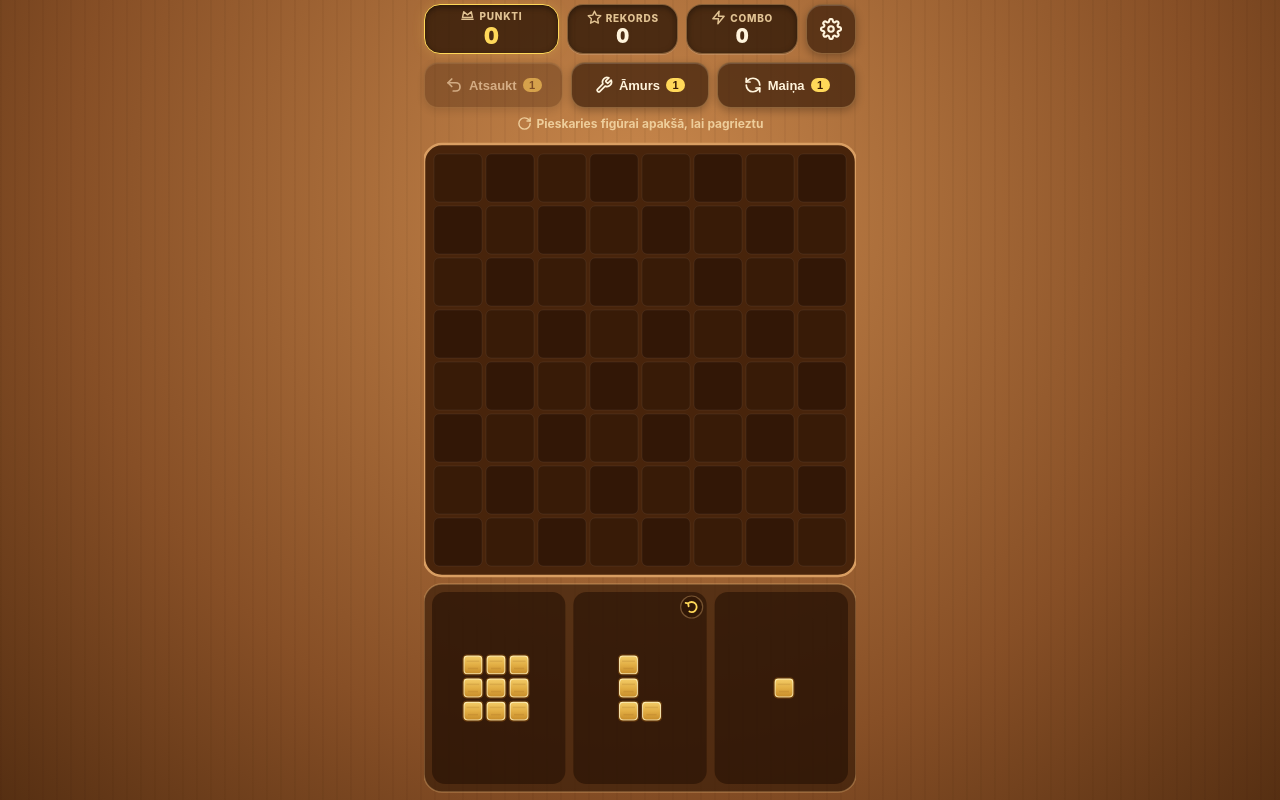
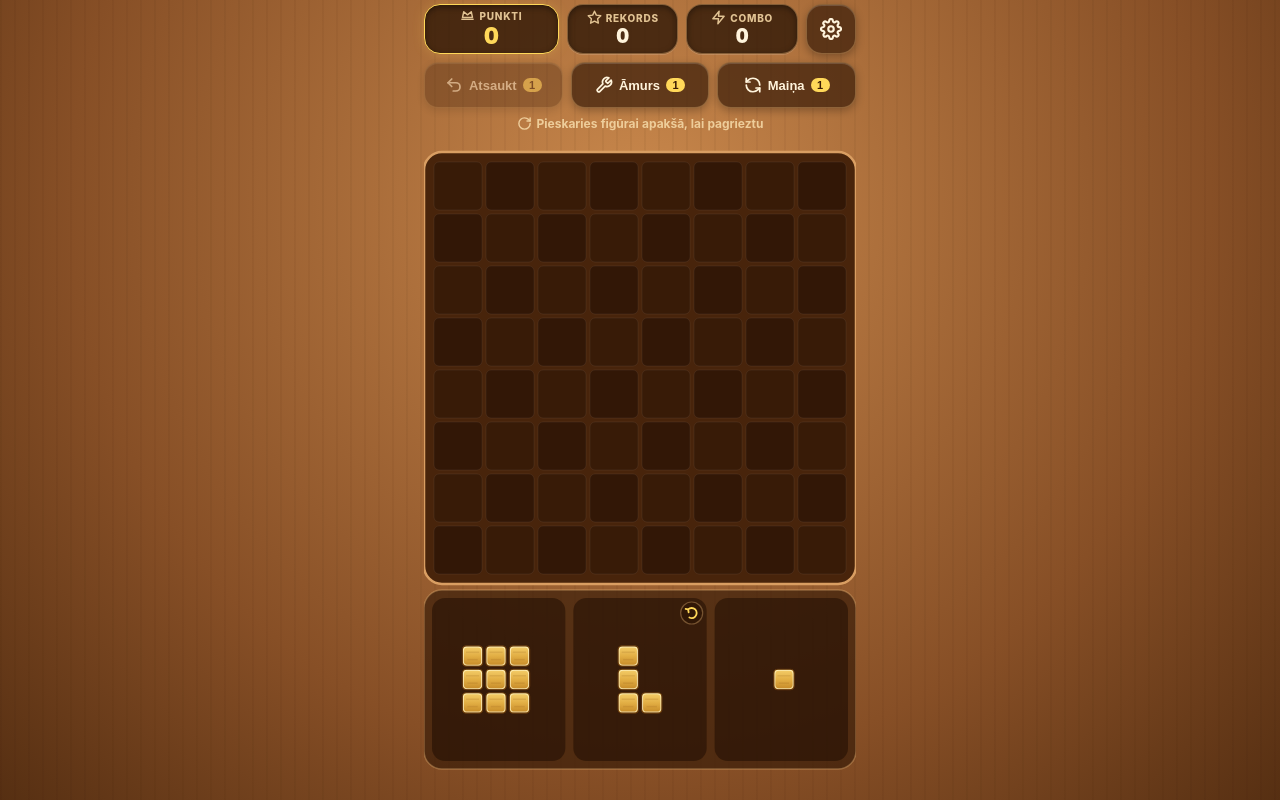
Before and after one commit to janism-web/koka-bluki, a plain HTML site: page index.html in a window 1280 px wide. Drawn offline with Linux system fonts and the light colour scheme.

Commit message:
Add files via upload

```diff
--- a/index.html
+++ b/index.html
@@ -1162,14 +1162,18 @@
     ctx.setTransform(dpr, 0, 0, dpr, 0, 0);
 
     const maxBoardW = width - 16;
-    const maxBoardH = height * 0.65;
+    // Ensure board + gap + proportional tray (3.45 * cellSize) fit comfortably with balanced vertical centering
+    const maxBoardH = (height - 28) / (1 + 3.45 / GRID_SIZE);
     boardSize = Math.floor(Math.min(maxBoardW, maxBoardH));
+    cellSize = boardSize / GRID_SIZE;
+
+    const gapBetween = 14;
+    trayHeight = Math.round(cellSize * 3.45);
+    const totalContentH = boardSize + gapBetween + trayHeight;
+
     boardX = Math.floor((width - boardSize) / 2);
-    boardY = Math.floor(height * 0.025);
-    cellSize = boardSize / GRID_SIZE;
-
-    trayY = boardY + boardSize + 16;
-    trayHeight = height - trayY - 8;
+    boardY = Math.max(6, Math.floor((height - totalContentH) * 0.44));
+    trayY = boardY + boardSize + gapBetween;
   }
 
   window.addEventListener("resize", resize);
@@ -1746,7 +1750,7 @@
       ctx.restore();
     }
 
-    const miniCell = Math.min(cellSize * 0.54, (slotInnerW - 18) / 5);
+    const miniCell = Math.min(cellSize * 0.60, (slotInnerW - 16) / 5, (slotInnerH - 16) / 5);
     for (let i = 0; i < 3; i++) {
       const piece = tray[i];
       if (!piece) continue;
--- a/sw.js
+++ b/sw.js
@@ -1,4 +1,4 @@
-const CACHE_NAME = 'koka-bloki-v9-material-ui';
+const CACHE_NAME = 'koka-bloki-v10-proportions';
 const ASSETS = [
   './',
   './index.html',
```
